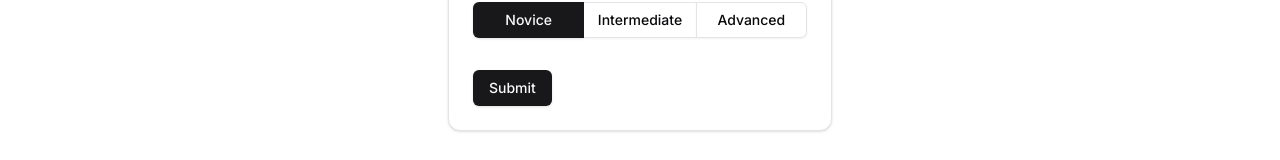
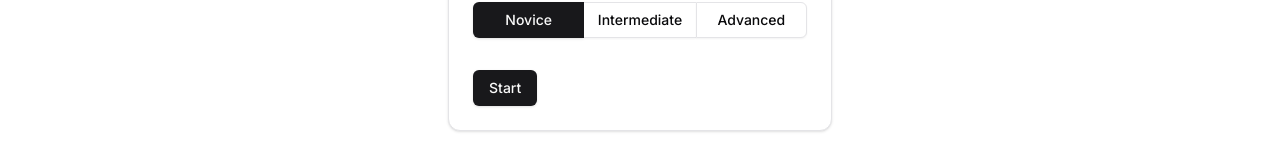
Before and after one commit to anvidev/codequiz, a Next.js app: page /quiz in a window 1280 px wide. Shown: the part 505-665 px from the top of the page. Built offline with nearby package versions, Linux system fonts and the light colour scheme; no server answers; sample sign-in values are in the browser's storage.

Commit message:
better button text

```diff
--- a/src/components/dashboard/CreateQuizForm.tsx
+++ b/src/components/dashboard/CreateQuizForm.tsx
@@ -197,7 +197,7 @@ function CreateQuizForm({}: Props) {
               {loadingGame ? (
                 <Loader2 className="w-4 h-4 mr-2 animate-spin" />
               ) : null}
-              Submit
+              {loadingGame ? "Generating questions" : "Start"}
             </Button>
           </form>
         </Form>
```
